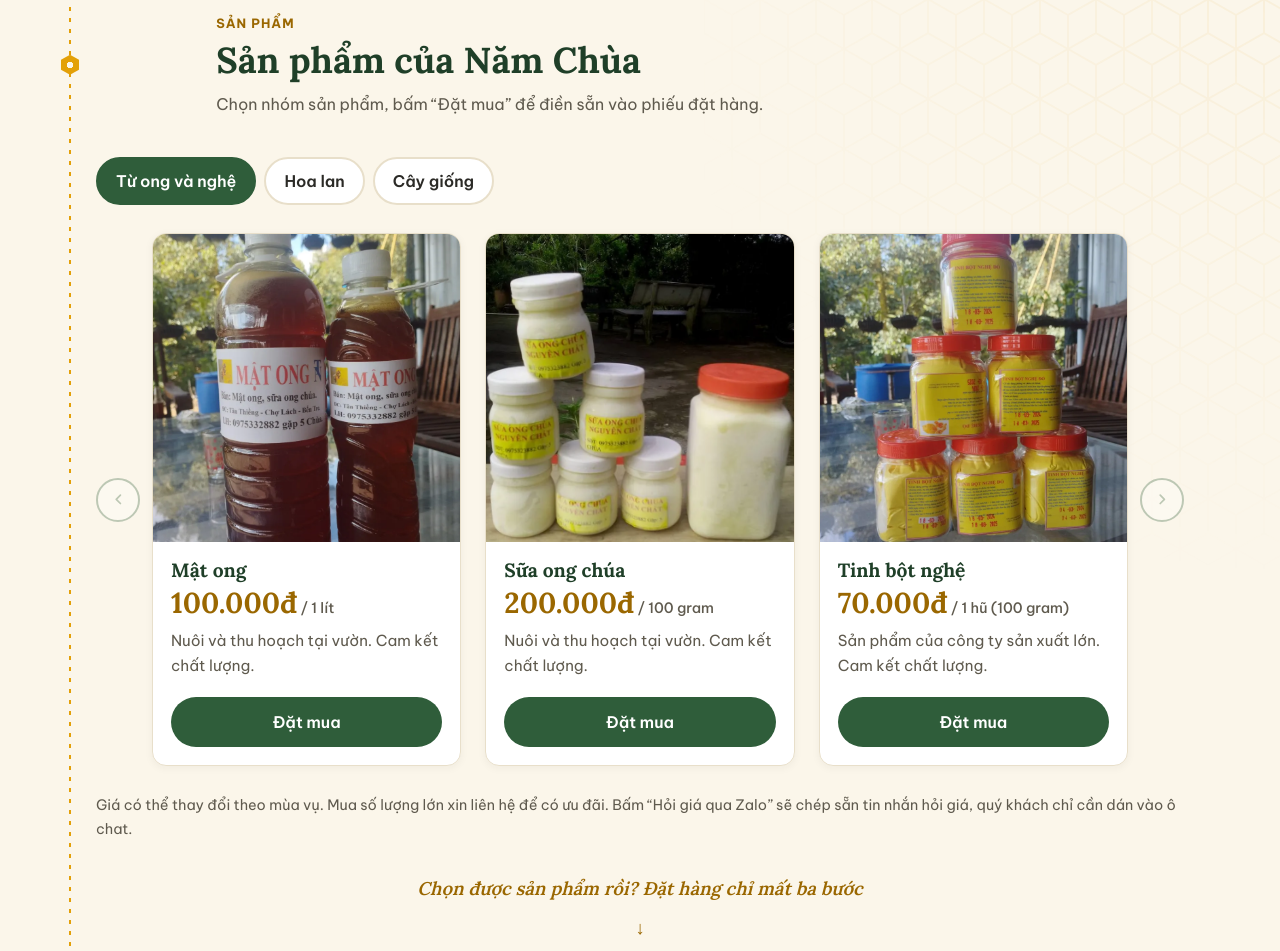
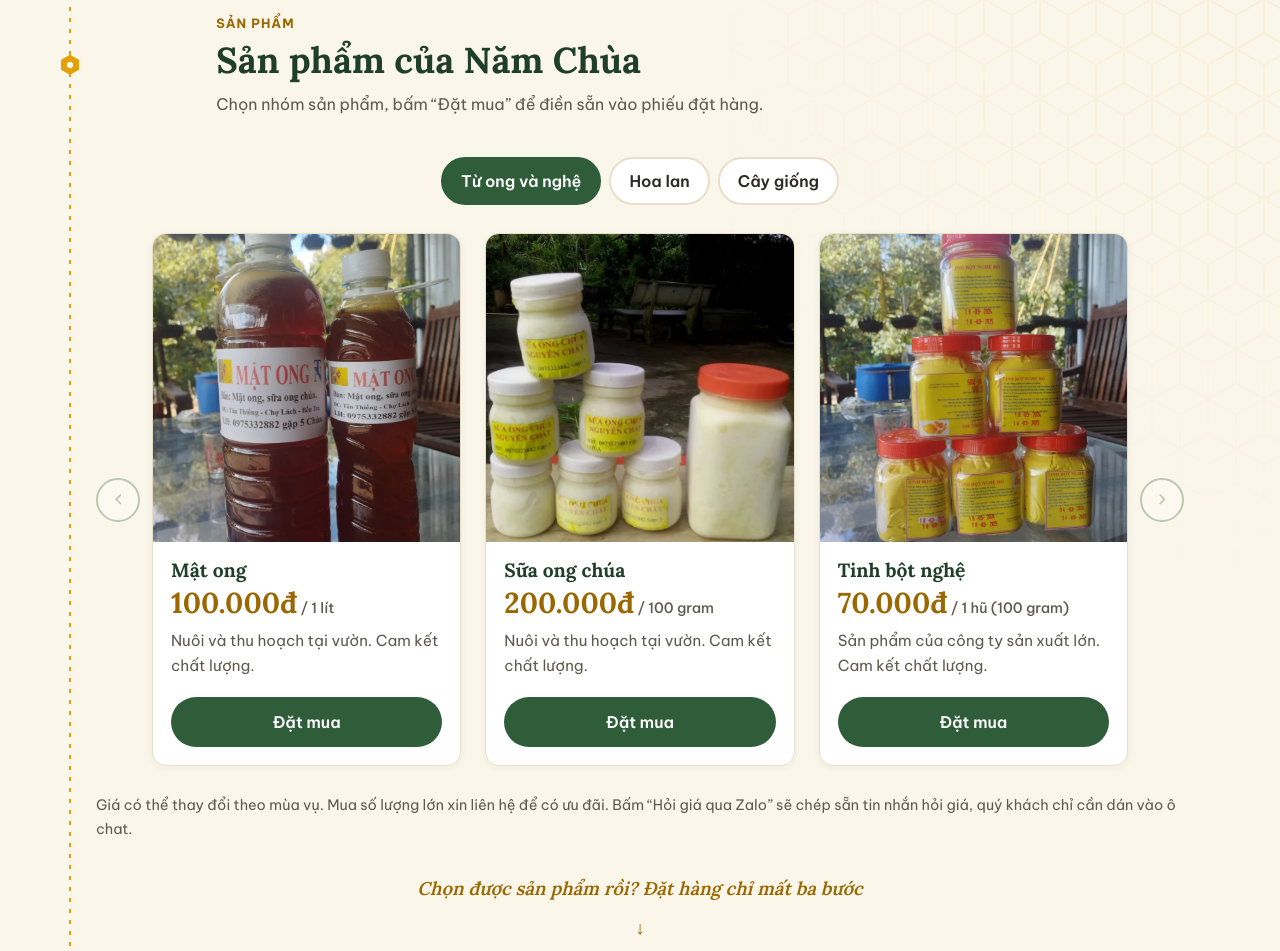
Before and after one commit to Huygitk5/LandingPage_5Chua, a website: page index.html in a window 1280 px wide. Shown: the part 1828-2779 px from the top of the page. Drawn offline with Linux system fonts and the light colour scheme.

Commit message:
Centre product tabs

```diff
--- a/assets/styles.css
+++ b/assets/styles.css
@@ -384,7 +384,7 @@ p { margin: 0 0 1em; }
 }
 
 /* 05-products.css */
-.tabs { display: flex; flex-wrap: wrap; justify-content: flex-start; gap: 8px; margin-bottom: 28px; }
+.tabs { display: flex; flex-wrap: wrap; justify-content: center; gap: 8px; margin-bottom: 28px; }
 .tab {
   padding: 9px 18px; border: 2px solid var(--line); border-radius: 999px;
   background: var(--paper); color: var(--ink); font: inherit; font-weight: 600; cursor: pointer;
--- a/src/css/05-products.css
+++ b/src/css/05-products.css
@@ -1,4 +1,4 @@
-.tabs { display: flex; flex-wrap: wrap; justify-content: flex-start; gap: 8px; margin-bottom: 28px; }
+.tabs { display: flex; flex-wrap: wrap; justify-content: center; gap: 8px; margin-bottom: 28px; }
 .tab {
   padding: 9px 18px; border: 2px solid var(--line); border-radius: 999px;
   background: var(--paper); color: var(--ink); font: inherit; font-weight: 600; cursor: pointer;
```
